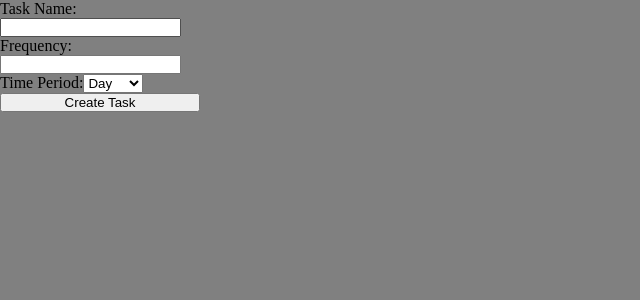
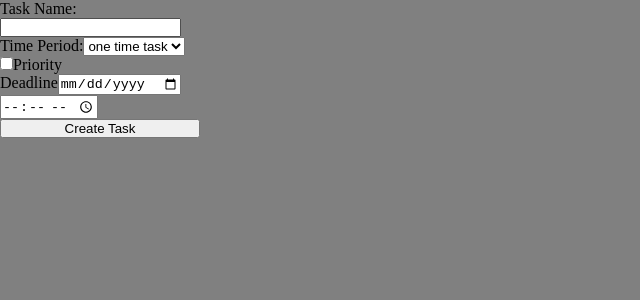
Before and after one commit to katredford/goal-getter, a React (Vite) app: page / in a window 1280 px wide. Shown: the top 300 px of the page, without its empty margins (0-640 px from the left). Built offline with nearby package versions, Linux system fonts and the light colour scheme.

Commit message:
added priority and deadline values to creatgoal form, added singleTask component for one-off tasks and acomplete value

```diff
--- a/src/components/CreateGoal/index.jsx
+++ b/src/components/CreateGoal/index.jsx
@@ -5,7 +5,9 @@ import "./createGoal.css"
 export default function CreateGoal() {
   const [taskName, setTaskName] = useState('');
   const [frequency, setFrequency] = useState('');
-  const [timePeriod, setTimePeriod] = useState('day');
+  const [timePeriod, setTimePeriod] = useState('no-repeat');
+  const [isChecked, setIsChecked] = useState(false);
+  const [deadline, setDeadline] = useState({ date: '', time: '' });
   const { addTask } = useTaskContext();
 
 
@@ -13,6 +15,20 @@ export default function CreateGoal() {
     setTaskName(event.target.value);
   }
 
+  // function handleDeadlineChange(event) {
+  //   console.log(event.target)
+  //   setDeadlineDate(event.target.value);
+  // }
+
+  function handleDeadlineChange(event) {
+    // Check if the event target has a 'type' property (i.e., it's an input element)
+    if (event.target.type === 'date' || event.target.type === 'time') {
+      setDeadline((prevDeadline) => ({
+        ...prevDeadline,
+        [event.target.type]: event.target.value,
+      }));
+    }
+  }
 
   function handleFrequencyChange(event) {
     setFrequency(event.target.value);
@@ -23,6 +39,9 @@ export default function CreateGoal() {
     setTimePeriod(event.target.value);
   }
 
+  const handleCheckboxChange = () => {
+    setIsChecked(!isChecked);
+  };
 
   function handleSubmit(event) {
     event.preventDefault();
@@ -32,6 +51,9 @@ export default function CreateGoal() {
       name: taskName,
       frequency: frequency,
       timePeriod: timePeriod,
+      priority: isChecked,
+      deadline: deadline,
+      complete: false,
       clickNum: 0,
       completeCirc: 0,
     };
@@ -54,20 +76,10 @@ export default function CreateGoal() {
           <input type="text" value={taskName} onChange={handleTaskNameChange}></input>
         </label>
 
-
-        <label>
-          Frequency:
-          <input
-            type="number"
-            value={frequency}
-            onChange={handleFrequencyChange}
-          />
-        </label>
-
-
         <label>
           Time Period:
           <select value={timePeriod} onChange={handleTimePeriodChange}>
+            <option value="no-repeat">one time task</option>
             <option value="day"> Day</option>
             <option value="week">Week</option>
             <option value="month">Month</option>
@@ -75,6 +87,42 @@ export default function CreateGoal() {
         </label>
 
 
+        {timePeriod !== 'no-repeat' && (
+          <label>
+            Frequency:
+            <input type="number" value={frequency} onChange={handleFrequencyChange} />
+          </label>
+        )}
+
+
+        <label>
+          <input
+            type="checkbox"
+            checked={isChecked}
+            onChange={handleCheckboxChange}
+          />
+          Priority
+        </label>
+
+        {timePeriod === 'no-repeat' && (
+
+        <label>
+          Deadline
+          <input
+            type="date"
+            value={deadline.date}
+            onChange={handleDeadlineChange}
+            />
+          <input
+            type="time"
+            value={deadline.time}
+            onChange={handleDeadlineChange}
+            />
+        </label>
+            )}
+
+
+
         <button type='submit'>Create Task</button>
       </form>
     </>
--- a/src/components/GoalsList/index.jsx
+++ b/src/components/GoalsList/index.jsx
@@ -1,16 +1,39 @@
 import React from 'react';
 import { useTaskContext } from '../TaskContext';
 import GoalCard from '../GoalCard';
+import SingleTask from '../SingleTask';
 import "./goalsList.css"
 
 export default function GoalsList() {
   const { tasks, deleteTask } = useTaskContext();
   console.log(tasks)
+
+  const groupedTasks = tasks.reduce(
+    (groups, task) => {
+      if (task.frequency !== "") {
+        groups.goals.push(task);
+      } else {
+        groups.singleTasks.push(task);
+      }
+      return groups;
+    },
+    { goals: [], singleTasks: [] }
+  );
   return (
+    <>
+      <div>
+        {groupedTasks.singleTasks.map((task, index) => (
+          <SingleTask key={index} task={task} onDelete={() => deleteTask(task.name)} />
+        ))}
+      </div>
     <div className='goalsList'>
-      {tasks.map((task, index) => (
-        <GoalCard key={index} task={task} onDelete={() => deleteTask(task.name)} />
-      ))}
+
+        {groupedTasks.goals.map((task, index) => (
+          <GoalCard key={index} task={task} onDelete={() => deleteTask(task.name)} />
+          ))}
+
+
     </div>
+          </>
   );
 }
--- /dev/null
+++ b/src/components/SingleTask/index.jsx
@@ -0,0 +1,26 @@
+import React, { useEffect, useState } from 'react';
+import { useTaskContext } from '../TaskContext';
+
+export default function SingleTask({task}) {
+  const { deleteTask, tasks } = useTaskContext();
+
+  const handleDelete = () => {
+    deleteTask(task?.name);
+  };
+  return (
+    <>
+      <h3>{task?.name}</h3>
+
+      {/* <label>
+        <input
+          type="checkbox"
+          checked={isChecked}
+          onChange={handleCheckboxChange}
+        />
+        Complete
+      </label> */}
+      <li className='del-btn' onClick={handleDelete}>Delete</li>
+
+    </>
+  )
+}
```
Also changed, not shown: src/components/TaskContext/index.jsx (+4 -5 lines).
